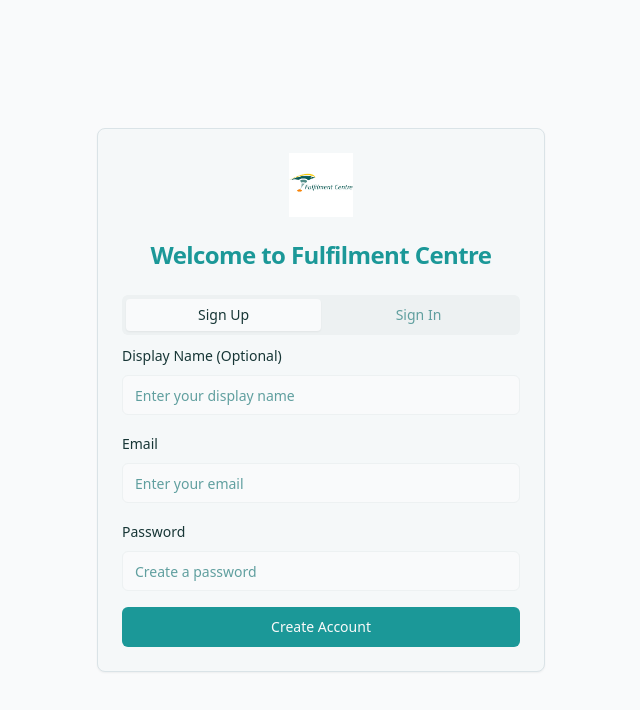
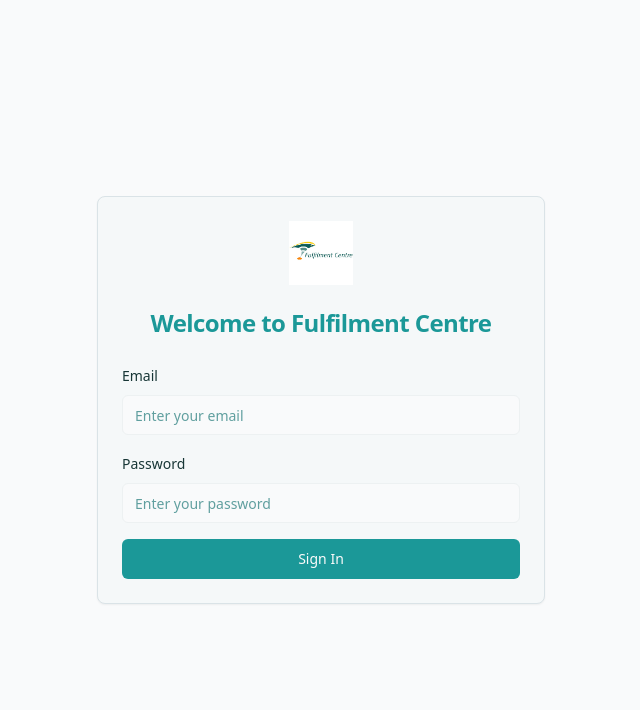
Before and after one commit to brovinn/fulfilmentcoludcommunity, a React (Vite) app: page /auth in a window 1280 px wide. Shown: the top 710 px of the page, without its empty margins (319-959 px from the left). Built offline with nearby package versions, Linux system fonts and the light colour scheme.

Commit message:
Fix sign-in and rescan for errors

```diff
--- a/src/pages/Auth.tsx
+++ b/src/pages/Auth.tsx
@@ -4,7 +4,6 @@ import { supabase } from "@/integrations/supabase/client";
 import { Button } from "@/components/ui/button";
 import { Input } from "@/components/ui/input";
 import { Card, CardContent, CardHeader, CardTitle } from "@/components/ui/card";
-import { Tabs, TabsContent, TabsList, TabsTrigger } from "@/components/ui/tabs";
 import { Label } from "@/components/ui/label";
 import { Alert, AlertDescription } from "@/components/ui/alert";
 import { Loader2 } from "lucide-react";
@@ -12,11 +11,8 @@ import { Loader2 } from "lucide-react";
 const Auth = () => {
   const [email, setEmail] = useState("");
   const [password, setPassword] = useState("");
-  const [username, setUsername] = useState("");
   const [loading, setLoading] = useState(false);
   const [error, setError] = useState<string | null>(null);
-  const [success, setSuccess] = useState<string | null>(null);
-  const [isSignUp, setIsSignUp] = useState(true);
   const navigate = useNavigate();
 
   useEffect(() => {
@@ -35,61 +31,17 @@ const Auth = () => {
     clearInvalidTokens();
   }, [navigate]);
 
-  const handleSignUp = async (e: React.FormEvent) => {
+
+  const handleSignIn = async (e: React.FormEvent) => {
     e.preventDefault();
     setLoading(true);
     setError(null);
-    setSuccess(null);
 
     if (!email || !password) {
       setError("Please enter both email and password.");
       setLoading(false);
       return;
     }
-
-    try {
-      const redirectUrl = `${window.location.origin}/`;
-
-      const { data, error } = await supabase.auth.signUp({
-        email,
-        password,
-        options: {
-          emailRedirectTo: redirectUrl,
-          data: {
-            display_name: username || email.split('@')[0],
-          }
-        }
-      });
-
-      if (error) {
-        if (error.message.includes("User already registered")) {
-          setError("An account with this email already exists. Please sign in instead.");
-          setIsSignUp(false);
-        } else {
-          setError(error.message);
-        }
-        return;
-      }
-
-      if (data.user && data.session) {
-        // User is immediately signed in
-        navigate("/");
-      } else if (data.user && !data.session) {
-        setSuccess("Please check your email to confirm your account, then try signing in.");
-        setIsSignUp(false);
-      }
-    } catch (err) {
-      setError("An unexpected error occurred. Please try again.");
-    } finally {
-      setLoading(false);
-    }
-  };
-
-  const handleSignIn = async (e: React.FormEvent) => {
-    e.preventDefault();
-    setLoading(true);
-    setError(null);
-    setSuccess(null);
 
     try {
       const { data, error } = await supabase.auth.signInWithPassword({
@@ -130,70 +82,6 @@ const Auth = () => {
           <CardTitle className="text-2xl text-primary">Welcome to Fulfilment Centre</CardTitle>
         </CardHeader>
         <CardContent>
-          <Tabs value={isSignUp ? "signup" : "signin"} onValueChange={(value) => {
-            setIsSignUp(value === "signup");
-            setError(null);
-            setSuccess(null);
-          }}>
-            <TabsList className="grid w-full grid-cols-2">
-              <TabsTrigger value="signup">Sign Up</TabsTrigger>
-              <TabsTrigger value="signin">Sign In</TabsTrigger>
-            </TabsList>
-
-            <TabsContent value="signup">
-              <form onSubmit={handleSignUp} className="space-y-4">
-                {isSignUp && (
-                  <div className="space-y-2">
-                    <Label htmlFor="signup-username">Display Name (Optional)</Label>
-                    <Input
-                      id="signup-username"
-                      type="text"
-                      placeholder="Enter your display name"
-                      value={username}
-                      onChange={(e) => setUsername(e.target.value)}
-                    />
-                  </div>
-                )}
-                <div className="space-y-2">
-                  <Label htmlFor="signup-email">Email</Label>
-                  <Input
-                    id="signup-email"
-                    type="email"
-                    placeholder="Enter your email"
-                    value={email}
-                    onChange={(e) => setEmail(e.target.value)}
-                    required
-                  />
-                </div>
-                <div className="space-y-2">
-                  <Label htmlFor="signup-password">Password</Label>
-                  <Input
-                    id="signup-password"
-                    type="password"
-                    placeholder="Create a password"
-                    value={password}
-                    onChange={(e) => setPassword(e.target.value)}
-                    required
-                  />
-                </div>
-                <Button
-                  type="submit"
-                  className="w-full"
-                  disabled={loading}
-                >
-                  {loading ? (
-                    <>
-                      <Loader2 className="mr-2 h-4 w-4 animate-spin" />
-                      Creating Account...
-                    </>
-                  ) : (
-                    "Create Account"
-                  )}
-                </Button>
-              </form>
-            </TabsContent>
-
-            <TabsContent value="signin">
           <form onSubmit={handleSignIn} className="space-y-4">
             <div className="space-y-2">
               <Label htmlFor="signin-email">Email</Label>
@@ -231,21 +119,13 @@ const Auth = () => {
                 "Sign In"
               )}
             </Button>
-              </form>
-            </TabsContent>
 
             {error && (
               <Alert variant="destructive" className="mt-4">
                 <AlertDescription>{error}</AlertDescription>
               </Alert>
             )}
-
-            {success && (
-              <Alert className="mt-4">
-                <AlertDescription>{success}</AlertDescription>
-              </Alert>
-            )}
-          </Tabs>
+          </form>
         </CardContent>
       </Card>
     </div>
```
Lines whose indentation alone changed are shown as unchanged.
